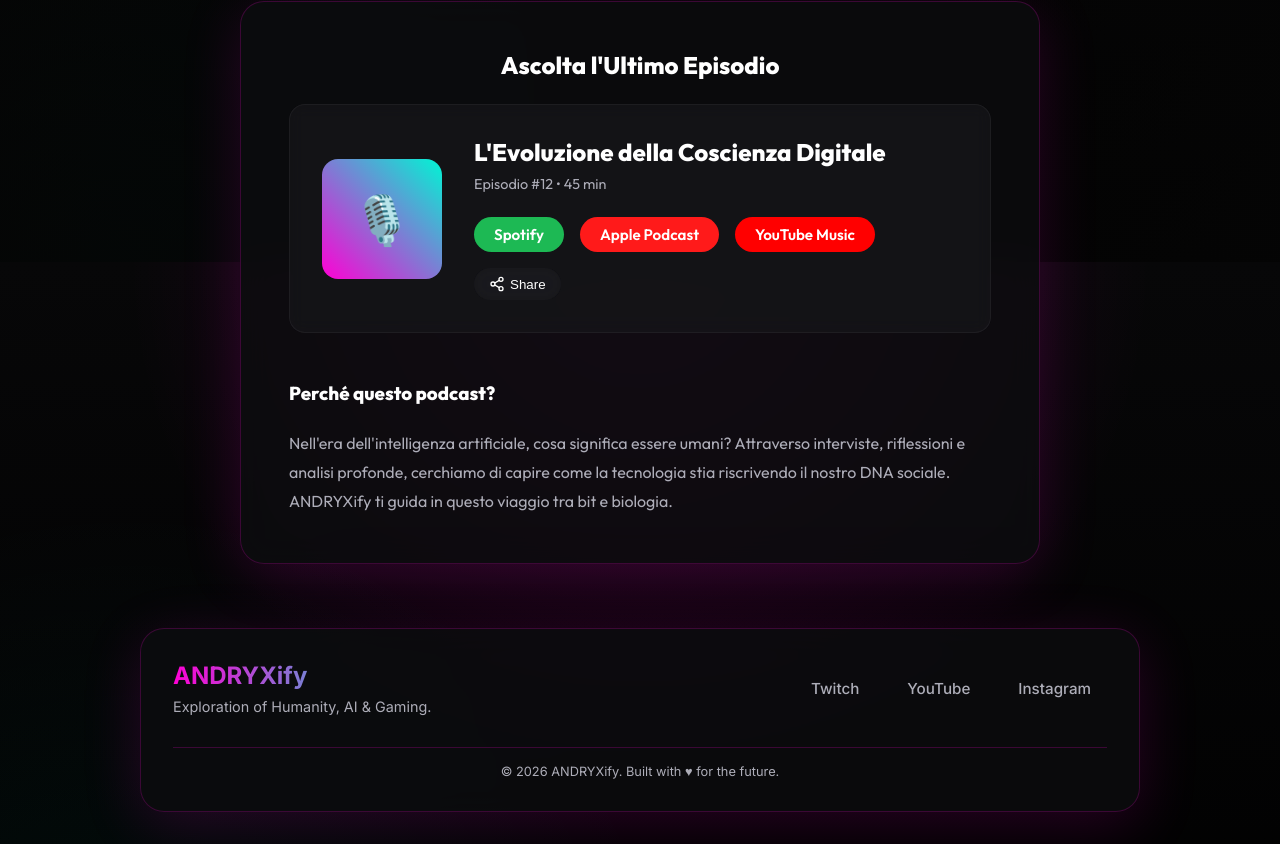
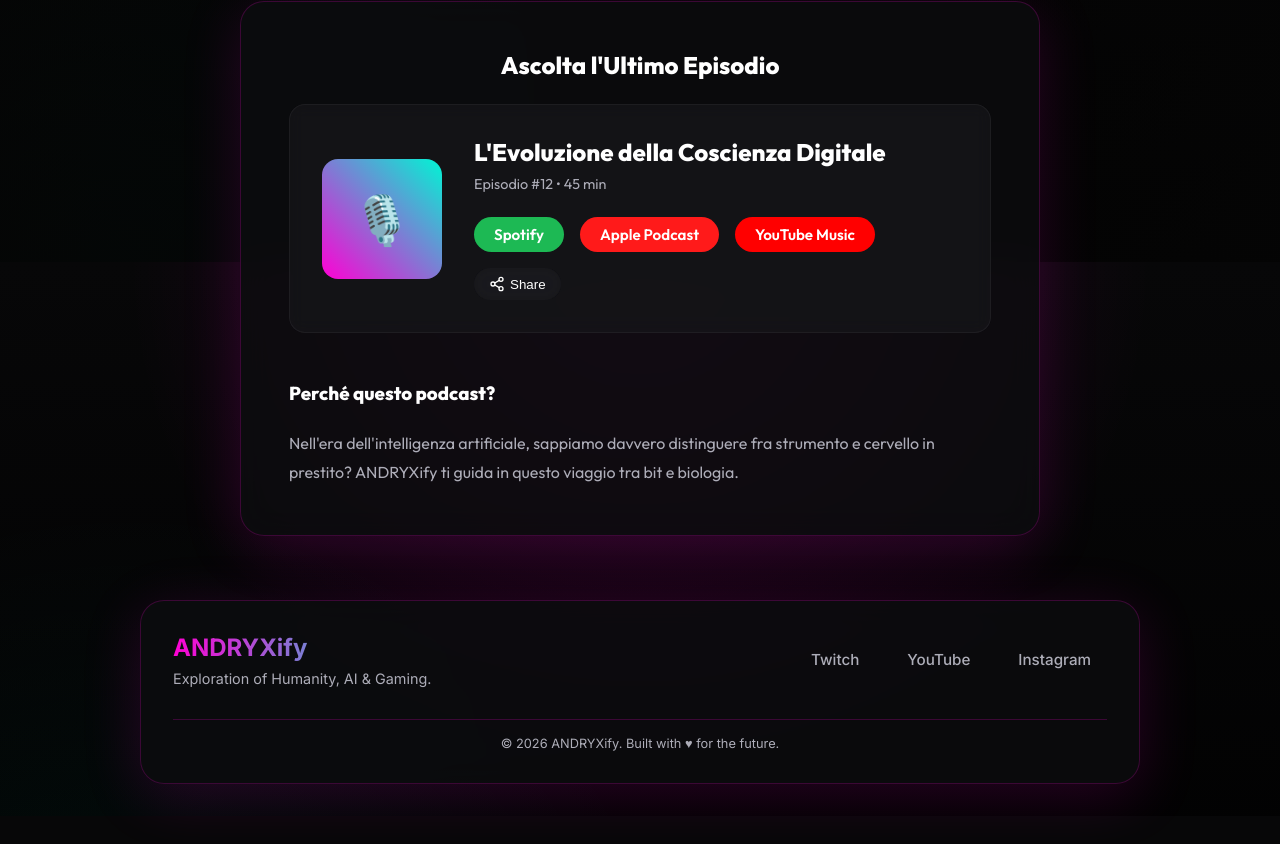
Before and after one commit to Andryxofficial/siteify, a React (Vite) app: page /podcast in a window 1280 px wide. Shown: the part 538-1382 px from the top of the page. After the commit the page ends 1354 px from the top, so only its background shows below. Built offline with nearby package versions, Linux system fonts and the light colour scheme.

Commit message:
Update PodcastPage.jsx

```diff
--- a/src/pages/PodcastPage.jsx
+++ b/src/pages/PodcastPage.jsx
@@ -41,7 +41,7 @@
         <div style={{ marginTop: '3rem' }}>
           <h3 style={{ marginBottom: '1.5rem' }}>Perché questo podcast?</h3>
           <p style={{ color: 'var(--text-muted)', lineHeight: '1.8' }}>
-            Nell'era dell'intelligenza artificiale, cosa significa essere umani? Attraverso interviste, riflessioni e analisi profonde, cerchiamo di capire come la tecnologia stia riscrivendo il nostro DNA sociale. ANDRYXify ti guida in questo viaggio tra bit e biologia.
+            Nell'era dell'intelligenza artificiale, sappiamo davvero distinguere fra strumento e cervello in prestito? ANDRYXify ti guida in questo viaggio tra bit e biologia.
           </p>
         </div>
       </div>
```
